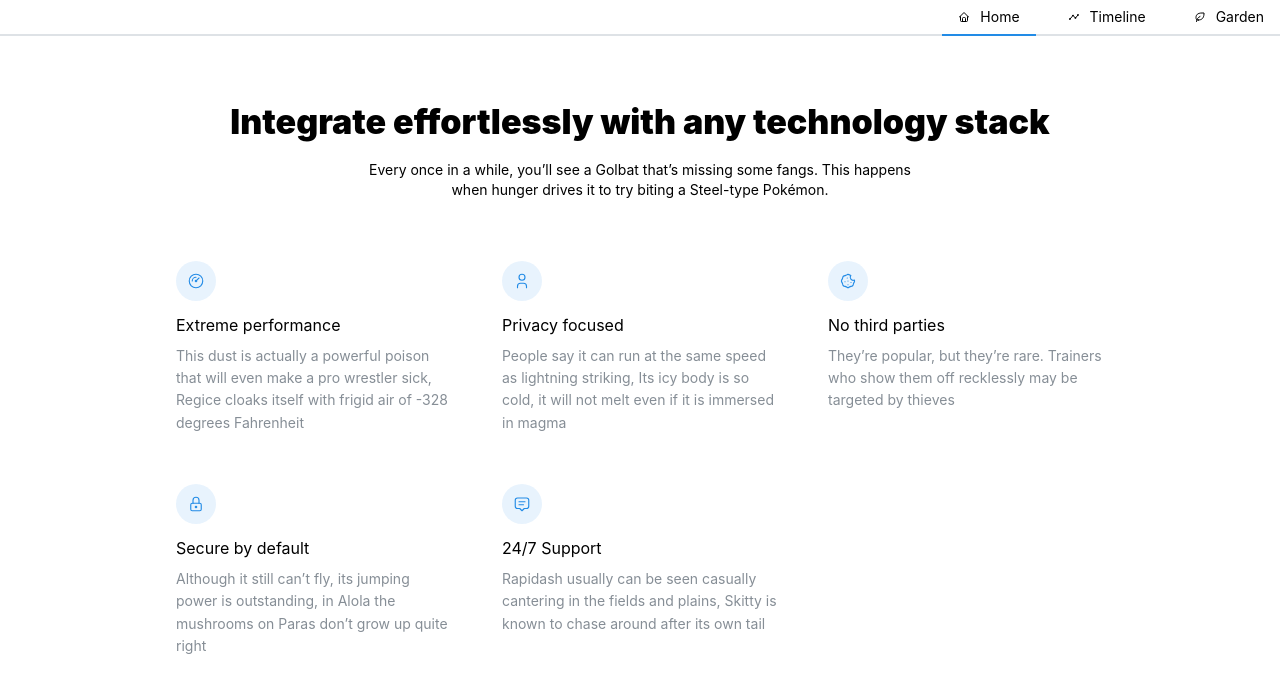
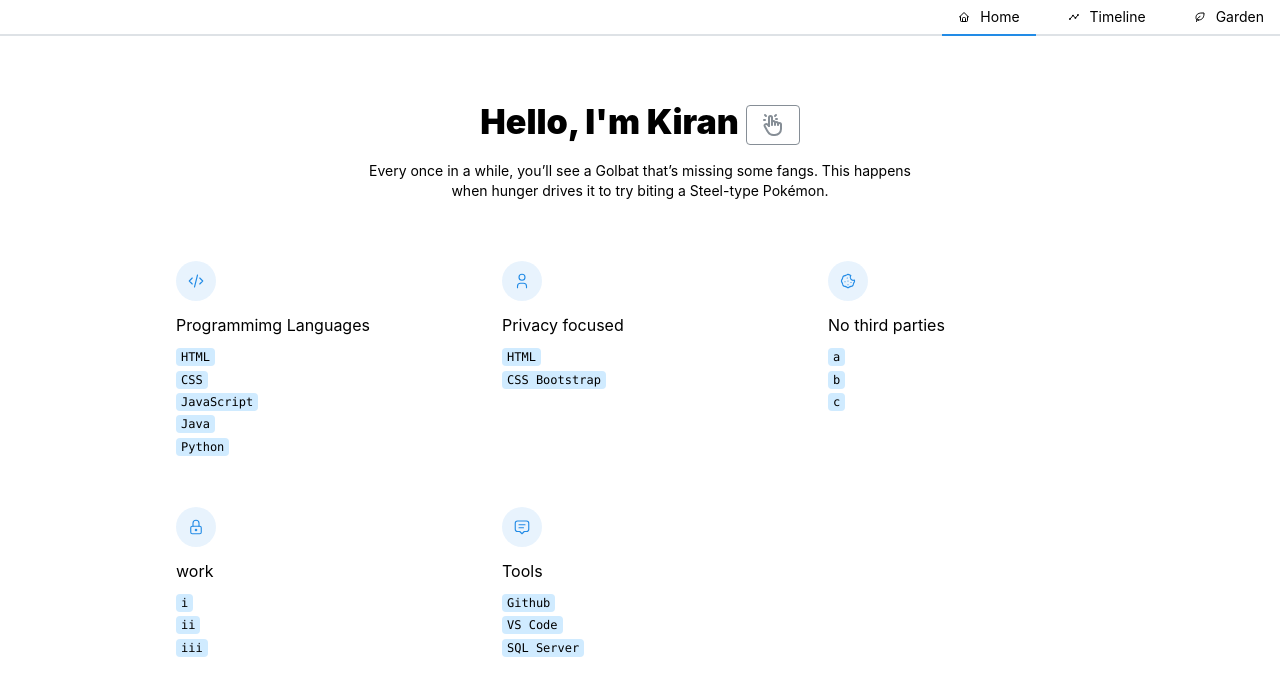
Before and after one commit to rekiran/portfolio, a React (Vite) app: page / in a window 1280 px wide. Shown: the top 696 px of the page. Built offline with nearby package versions, Linux system fonts and the light colour scheme.

Commit message:
Hero update commit

```diff
--- a/src/components/Hero/Hero.tsx
+++ b/src/components/Hero/Hero.tsx
@@ -7,6 +7,11 @@ import {
   Container,
   SimpleGrid,
   rem,
+  Button,
+  HoverCard,
+  Highlight,
+  Blockquote,
+  Code,
 } from "@mantine/core";
 import {
   IconGauge,
@@ -14,48 +19,47 @@ import {
   IconUser,
   IconMessage2,
   IconLock,
+  IconHandClick,
+  IconInfoCircle,
+  IconCode,
 } from "@tabler/icons-react";
 
 export const MOCKDATA = [
   {
-    icon: IconGauge,
-    title: "Extreme performance",
-    description:
-      "This dust is actually a powerful poison that will even make a pro wrestler sick, Regice cloaks itself with frigid air of -328 degrees Fahrenheit",
+    icon: IconCode,
+    title: "Programmimg Languages",
+    description: "HTML,CSS,JavaScript,Java,Python",
   },
   {
     icon: IconUser,
     title: "Privacy focused",
-    description:
-      "People say it can run at the same speed as lightning striking, Its icy body is so cold, it will not melt even if it is immersed in magma",
+    description: "HTML,CSS Bootstrap",
   },
   {
     icon: IconCookie,
     title: "No third parties",
-    description:
-      "They’re popular, but they’re rare. Trainers who show them off recklessly may be targeted by thieves",
+    description: "a,b,c",
   },
   {
     icon: IconLock,
-    title: "Secure by default",
-    description:
-      "Although it still can’t fly, its jumping power is outstanding, in Alola the mushrooms on Paras don’t grow up quite right",
+    title: "work",
+    description: "i,ii,iii",
   },
   {
     icon: IconMessage2,
-    title: "24/7 Support",
-    description:
-      "Rapidash usually can be seen casually cantering in the fields and plains, Skitty is known to chase around after its own tail",
+    title: "Tools",
+    description: "Github,VS Code, SQL Server",
   },
 ];
 
 interface FeatureProps {
   icon: React.FC<any>;
   title: React.ReactNode;
-  description: React.ReactNode;
+  description: String;
 }
 
 export function Feature({ icon: Icon, title, description }: FeatureProps) {
+  const codeList = description.split(",");
   return (
     <div>
       <ThemeIcon variant="light" size={40} radius={40}>
@@ -65,7 +69,14 @@ export function Feature({ icon: Icon, title, description }: FeatureProps) {
         {title}
       </Text>
       <Text size="sm" c="dimmed" lh={1.6}>
-        {description}
+        {codeList.map((char, index) => (
+          <span>
+            <Code color="blue.1" c="black" key={index}>
+              {char}
+            </Code>
+            <br />
+          </span>
+        ))}
       </Text>
     </div>
   );
@@ -77,7 +88,33 @@ export default function Hero() {
   return (
     <Container className={classes.wrapper}>
       <Title className={classes.title}>
-        Integrate effortlessly with any technology stack
+        Hello, I'm Kiran{" "}
+        <HoverCard width={280} shadow="md">
+          <HoverCard.Target>
+            <Button
+              color="gray"
+              size="compact-xl"
+              variant="outline"
+              leftSection={""}
+              rightSection={""}
+            >
+              <IconHandClick />
+            </Button>
+          </HoverCard.Target>
+          <HoverCard.Dropdown>
+            <Text size="sm">
+              <Blockquote
+                color="blue"
+                cite="– Kiran ."
+                icon={<IconInfoCircle />}
+                mt="xl"
+              >
+                I know LAST NAME is missing. As a matter of fact I do not have
+                one !
+              </Blockquote>
+            </Text>
+          </HoverCard.Dropdown>
+        </HoverCard>
       </Title>
 
       <Container size={560} p={0}>
```
